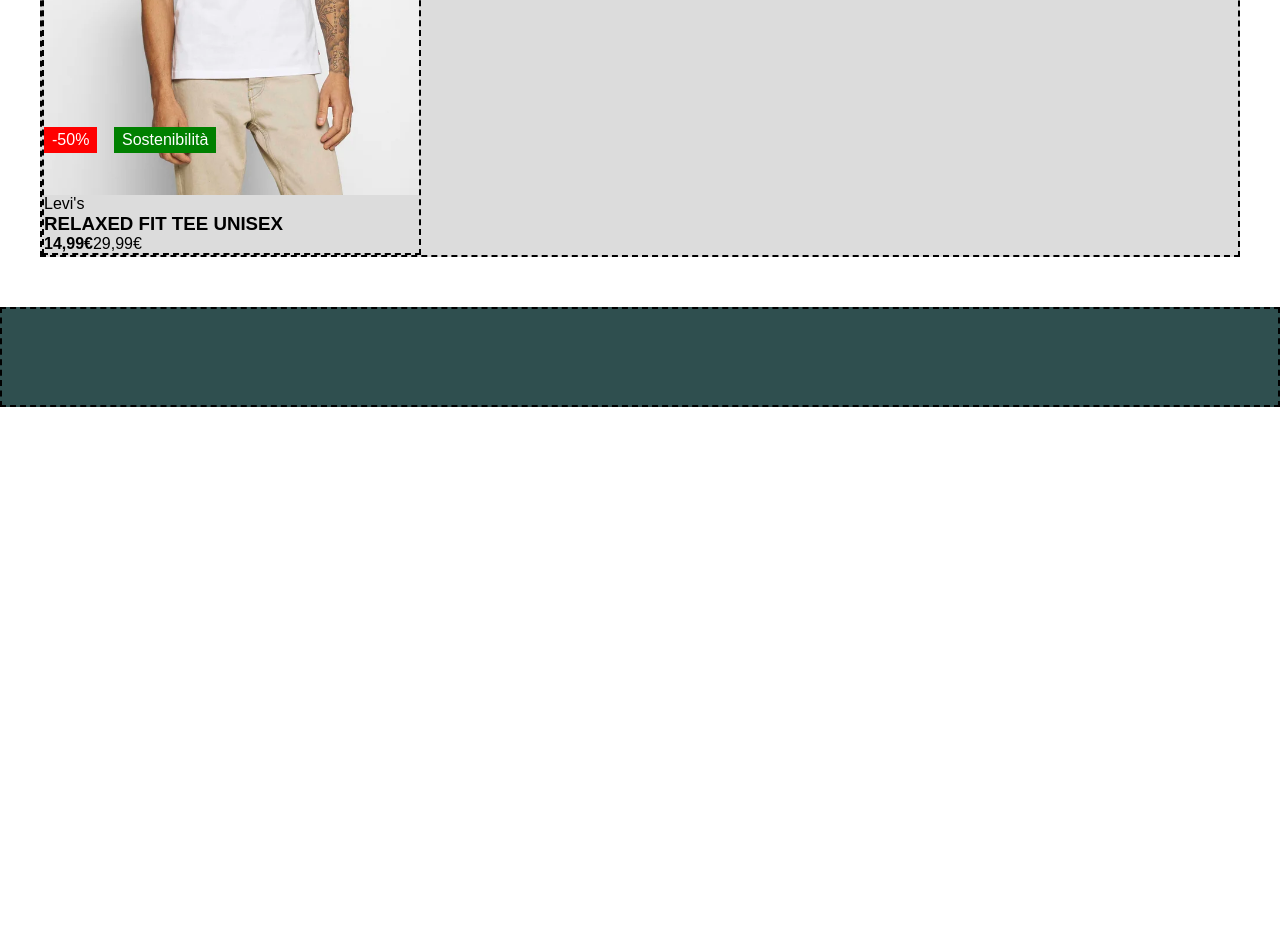
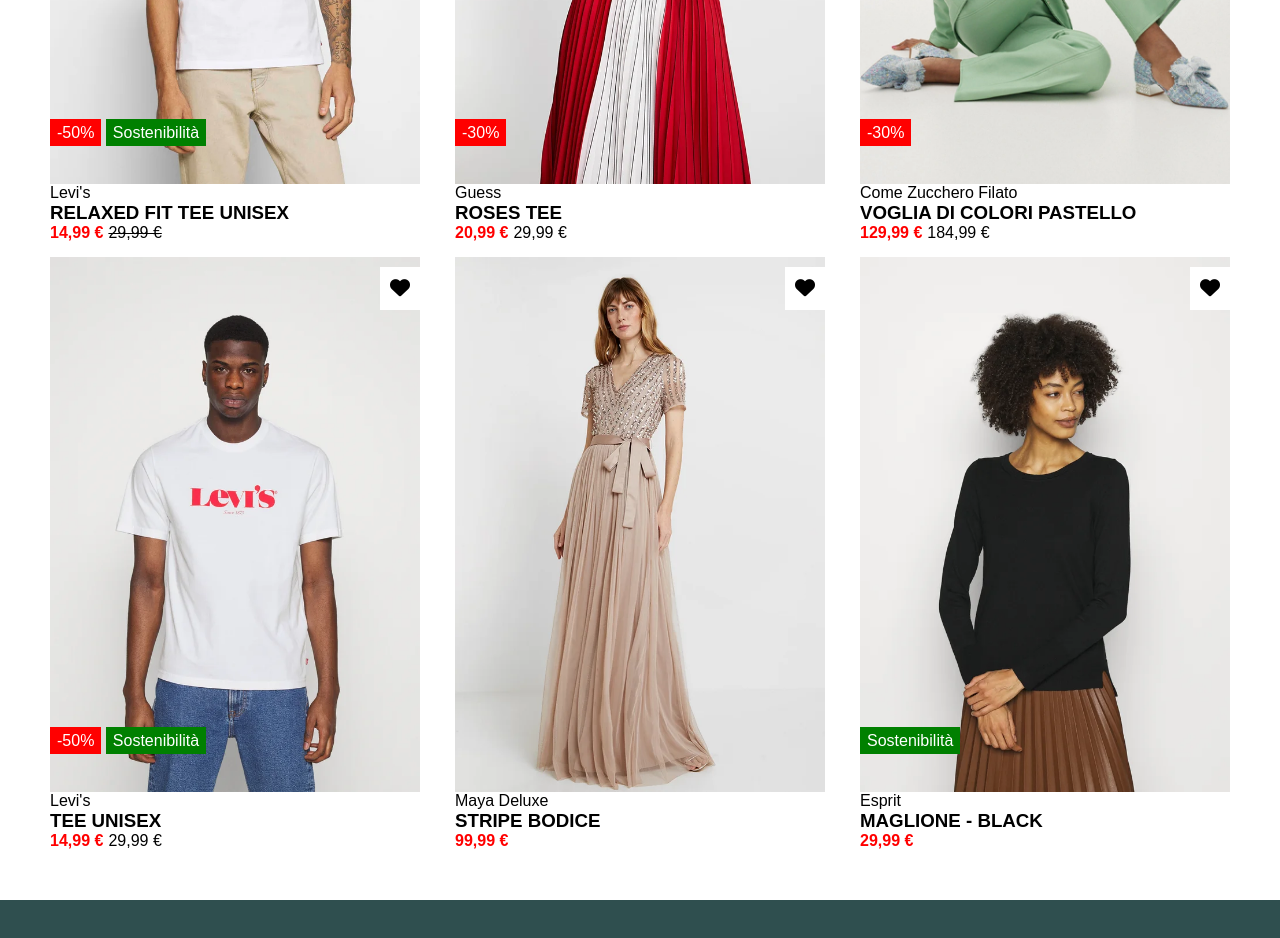
Before and after one commit to NicolaRicci100/html-css-boolando, a plain HTML site: page index.html in a window 1280 px wide. Shown: the part 500-1438 px from the top of the page. Before the commit the page ends 907 px from the top, so only its background shows below. Drawn offline with Linux system fonts and the light colour scheme.

Commit message:
main completo

```diff
--- a/css/style.css
+++ b/css/style.css
@@ -13,10 +13,6 @@ body{
     margin: 0 auto;
 }
 
-/* Temporaneo */
-.border{
-    border: 2px dashed black;
-}
 
 .nav{
     display: flex;
@@ -33,14 +29,13 @@ main{
     display: flex;
     min-height: 300px;
     width: auto;
-    background-color: gainsboro;
     flex-wrap: wrap;
-    gap: 10px;
-    justify-content: space-between;
+    gap: 15px;
+    justify-content: space-around;
 }
 
 .card{
-    width: calc(100% / 3 - 20px);
+    width: calc(100% / 3 - 30px);
     min-height: 300px;
 }
 
@@ -56,29 +51,32 @@ img{
     position: relative;
 }
 
+b{
+    color: red;
+    padding-right: 5px;
+}
+.price{
+    text-decoration: line-through;
+}
+
 .clothes{
     position: relative;
 }
 
-
-.sold{
-    background-color: red;
-    color: white;
+/* classi etichette */
+.chara{
     position: absolute;
-    padding: 4px 8px;
     left: 0;
     bottom: 100px;
 }
-
-.eco{
+.green{
     background-color: green;
-    color: white;
-    position: absolute;
-    padding: 4px 8px;
-    left: 70px;
-    bottom: 100px;
-
-}
+    color: white;}
+.red{
+    background-color: red;
+    color: white;}
+.pad{
+    padding: 5px 7px;}
 
 .heart{
     background-color: white;
@@ -89,3 +87,20 @@ img{
     right: 0;
     font-size: 20px;
 }
+
+.heart:hover{
+    color: red;
+}
+
+.overlay{
+    position: absolute;
+    top: 0;
+    left: 0;
+    right: 0;
+    bottom: 0;
+    display: none;
+}
+
+.clothes:hover .overlay{
+    display: inline-block;
+}
--- a/index.html
+++ b/index.html
@@ -15,16 +15,82 @@
             </div>
         </header>
         <main>
-            <div class="container goods border">
-                <div class="card border">
+            <div class="container goods">
+                <div class="card">
                     <div class="clothes">
                         <img src="img/1.webp" alt="prima immagine v1">
-                        <div class="sold">-50%</div>
-                        <div class="eco">Sostenibilità</div>
+                        <div class="overlay"><img src="img/1b.webp" alt="prima immgaine v2"></div>
+                        <div class="chara">
+                            <span class="red pad">-50%</span>
+                            <span class="green pad">Sostenibilità</span>
+                        </div>
                         <div class="heart"><i class="fa-solid fa-heart"></i></div>
                         <p>Levi's</p>
                         <h3>RELAXED FIT TEE UNISEX</h3>
-                        <b>14,99&euro;</b><span>29,99&euro;</span>
+                        <b>14,99 &euro;</b><span class="price">29,99 &euro;</span>
+                    </div>
+                </div>
+                <div class="card">
+                    <div class="clothes">
+                        <img src="img/2.webp" alt="seconda immagine v1">
+                        <div class="overlay"><img src="img/2b.webp" alt="seconda immgaine v2"></div>
+                        <div class="chara">
+                            <span class="red pad">-30%</span>
+                        </div>
+                        <div class="heart"><i class="fa-solid fa-heart"></i></div>
+                        <p>Guess</p>
+                        <h3>ROSES TEE</h3>
+                        <b>20,99 &euro;</b><span>29,99 &euro;</span>
+                    </div>
+                </div>
+                <div class="card">
+                    <div class="clothes">
+                        <img src="img/3.webp" alt="terza immagine v1">
+                        <div class="overlay"><img src="img/3b.webp" alt="terza immgaine v2"></div>
+                        <div class="chara">
+                            <span class="red pad">-30%</span>
+                        </div>
+                        <div class="heart"><i class="fa-solid fa-heart"></i></div>
+                        <p>Come Zucchero Filato</p>
+                        <h3>VOGLIA DI COLORI PASTELLO</h3>
+                        <b>129,99 &euro;</b><span>184,99 &euro;</span>
+                    </div>
+                </div>
+                <div class="card">
+                    <div class="clothes">
+                        <img src="img/4.webp" alt="quarta immagine v1">
+                        <div class="overlay"><img src="img/4b.webp" alt="quarta immgaine v2"></div>
+                        <div class="chara">
+                            <span class="red pad">-50%</span>
+                            <span class="green pad">Sostenibilità</span>
+                        </div>
+                        <div class="heart"><i class="fa-solid fa-heart"></i></div>
+                        <p>Levi's</p>
+                        <h3>TEE UNISEX</h3>
+                        <b>14,99 &euro;</b><span>29,99 &euro;</span>
+                    </div>
+                </div>
+                <div class="card">
+                    <div class="clothes">
+                        <img src="img/5.webp" alt="quinta immagine v1">
+                        <div class="overlay"><img src="img/5b.webp" alt="quinta immgaine v2"></div>
+                        <div class="heart"><i class="fa-solid fa-heart"></i></div>
+                        <p>Maya Deluxe</p>
+                        <h3>STRIPE BODICE</h3>
+                        <b>99,99 &euro;</b>
+                    </div>
+                </div>
+                <div class="card">
+                    <div class="clothes">
+                        <img src="img/6.webp" alt="sesta immagine v1">
+                        <div class="overlay"><img src="img/6b.webp" alt="sesta immgaine v2"></div>
+                        <div class="chara">
+                            <span class="green pad">Sostenibilità</span>
+                        </div>
+                        <div class="heart"><i class="fa-solid fa-heart"></i></div>
+                        <p>Esprit</p>
+                        <h3>MAGLIONE - BLACK</h3>
+                        <b>29,99 &euro;</b>
                     </div>
                 </div>
             </div>
```
